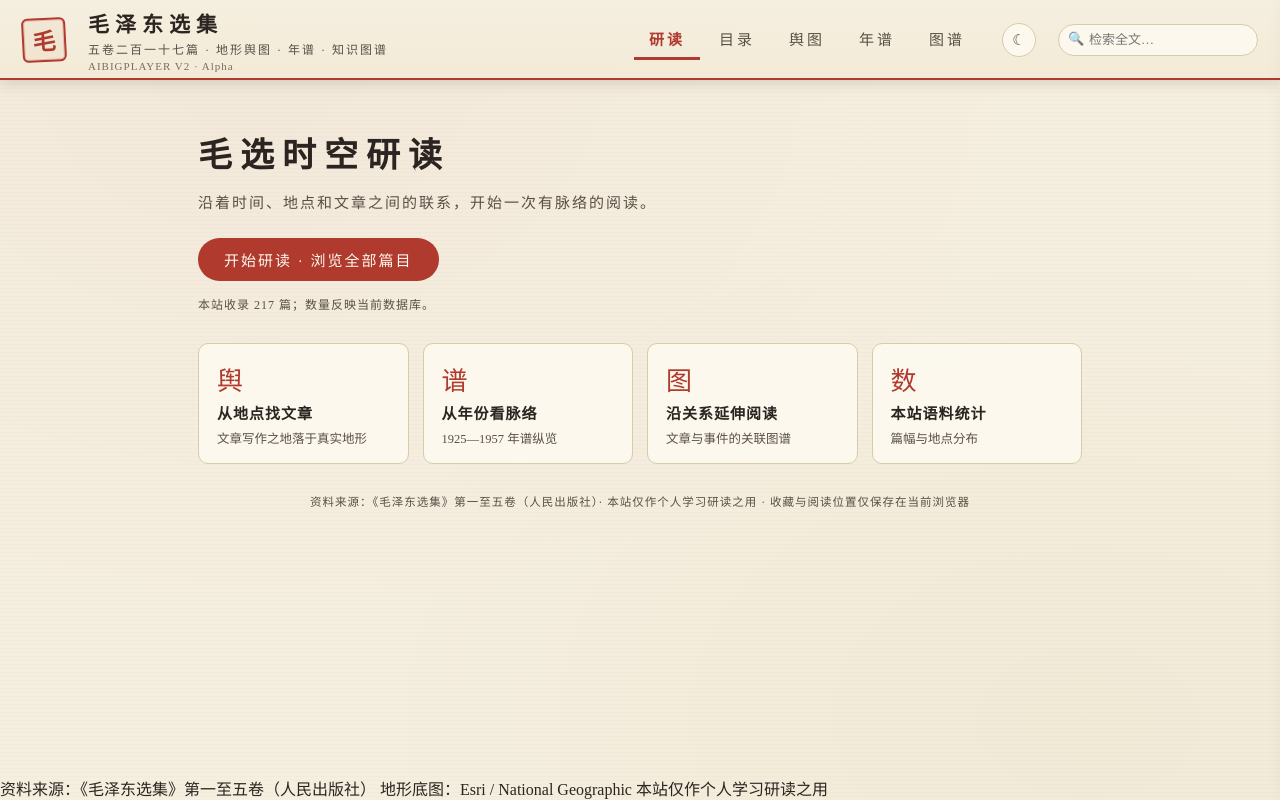
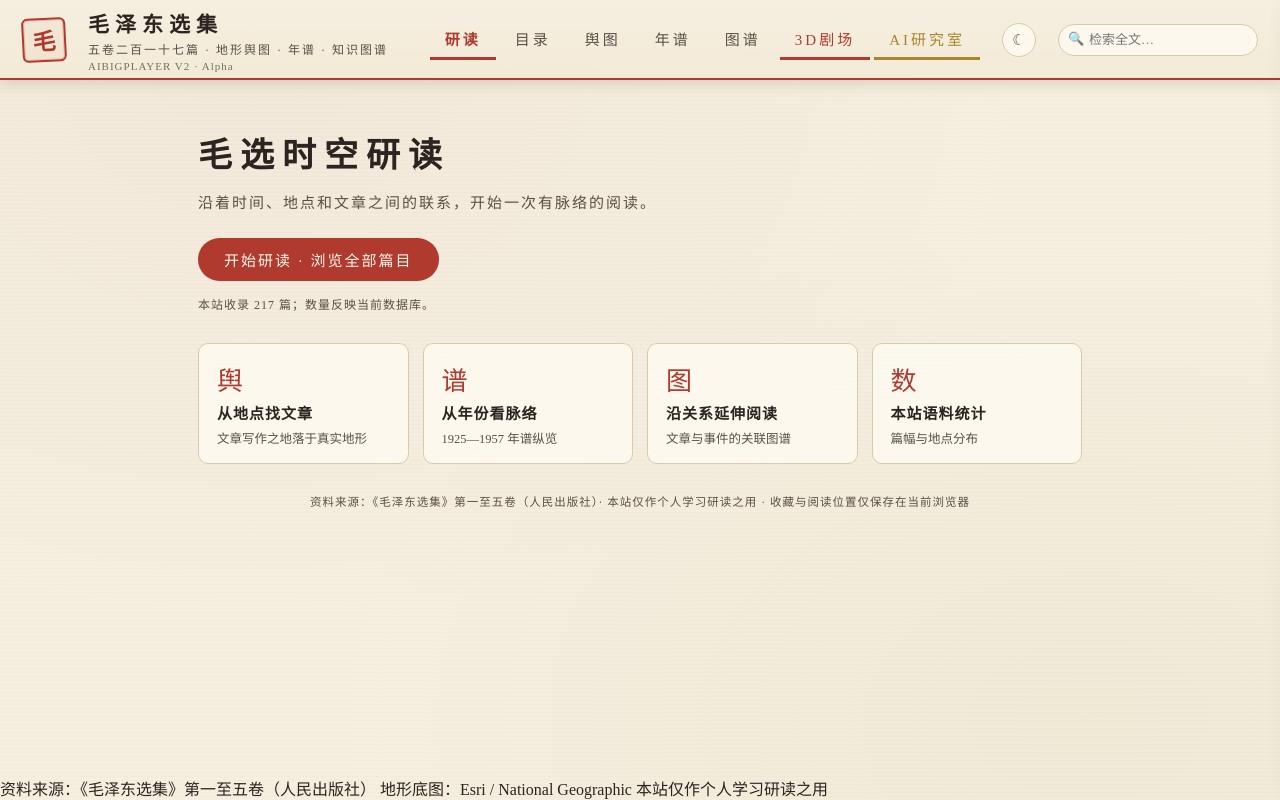
Before and after one commit to RaiderYi/maoxuan-atlas, a website: page site/index.html in a window 1280 px wide. Drawn offline with Linux system fonts and the light colour scheme.

Commit message:
index.html: move 3D剧场/AI研究室 entry into header nav (were hidden in map side panel, invisible on home view)

```diff
--- a/site/index.html
+++ b/site/index.html
@@ -542,6 +542,8 @@ html.dark .catBar button{background:var(--cardbg)}
       <button data-v="map">舆图</button>
       <button data-v="tl">年谱</button>
       <button data-v="graph">图谱</button>
+      <button onclick="location.href='theatre.html'" style="color:var(--cinnabar,#b03a2e);border-color:var(--cinnabar,#b03a2e)">3D剧场</button>
+      <button onclick="location.href='research.html'" style="color:var(--gold,#a8842c);border-color:var(--gold,#a8842c)">AI研究室</button>
       <button data-v="read" id="navRead" style="display:none">文章</button>
     </nav>
     <button id="themeBtn" title="夜读模式（快捷键 D）">☾</button>
```
